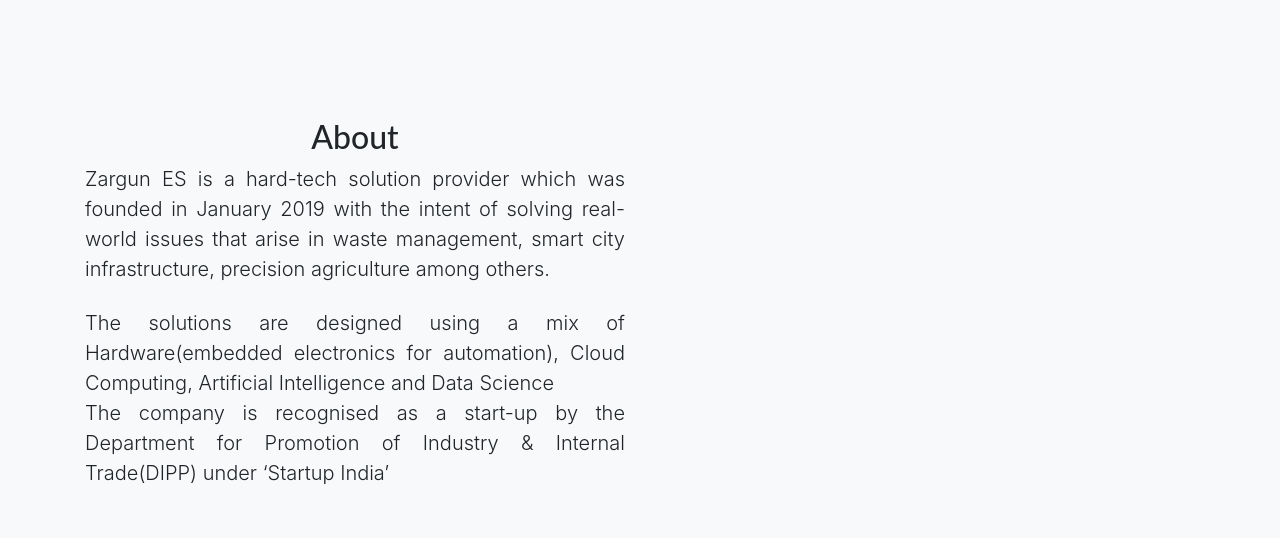
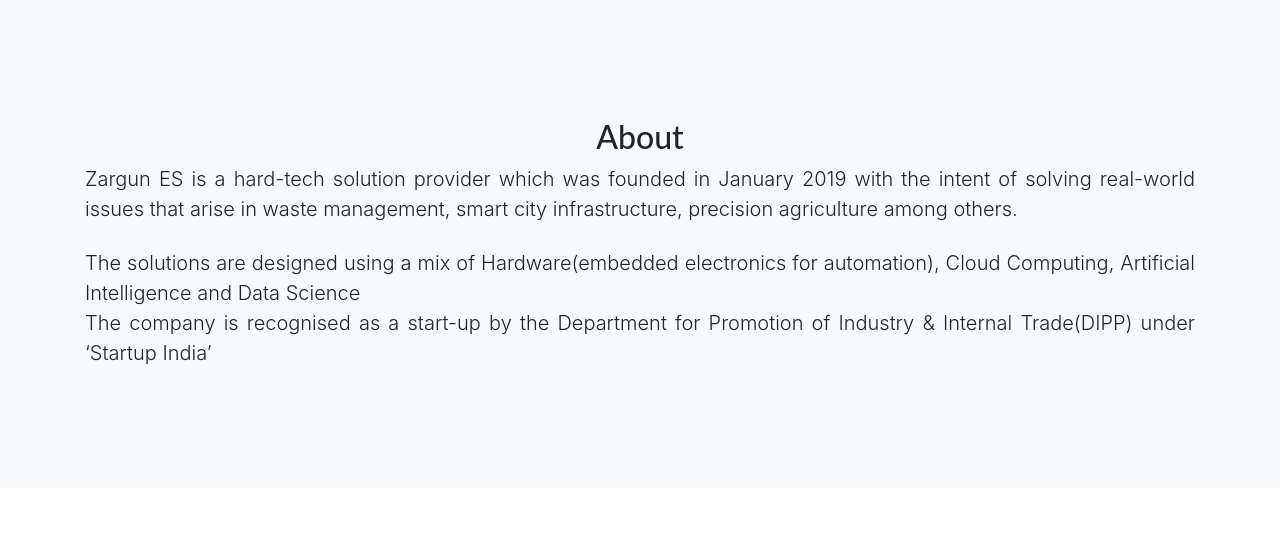
Before and after one commit to zargunes/zargunes.github.io, a website with bundled scripts: page index.html in a window 1280 px wide. Shown: the part 3260-3798 px from the top of the page. Built offline with nearby package versions, Linux system fonts and the light colour scheme.

Commit message:
Update index.html

```diff
--- a/index.html
+++ b/index.html
@@ -355,7 +355,7 @@
     <div class="container text-center">
       <div class="row">
 
-        <div class="col-lg-6 order-lg-1 my-auto showcase-text">
+        <div class="col-lg-12 order-lg-1 my-auto showcase-text">
           <h2 style="@media (max-width:500px) {margin-top:40px;}">About</h2>
           <p class="lead mb-0" align="justify">
             Zargun ES is a hard-tech solution provider which was founded in January 2019 with the intent of solving
```
